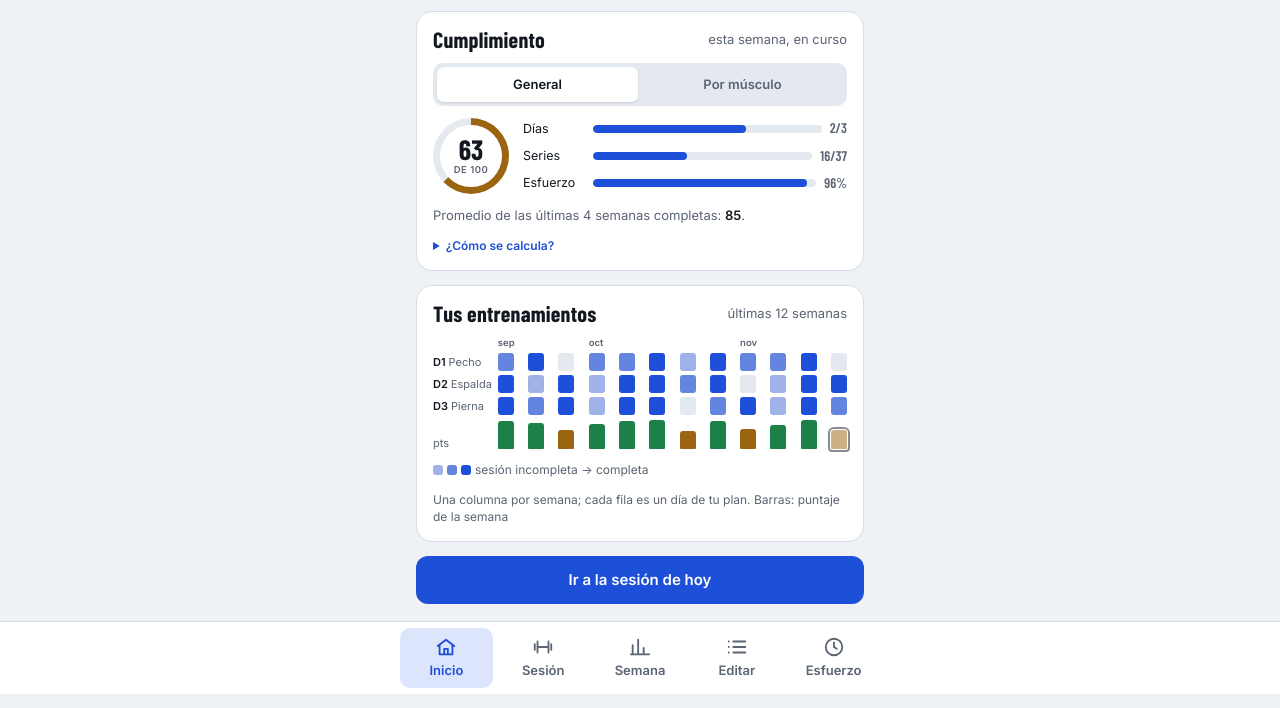
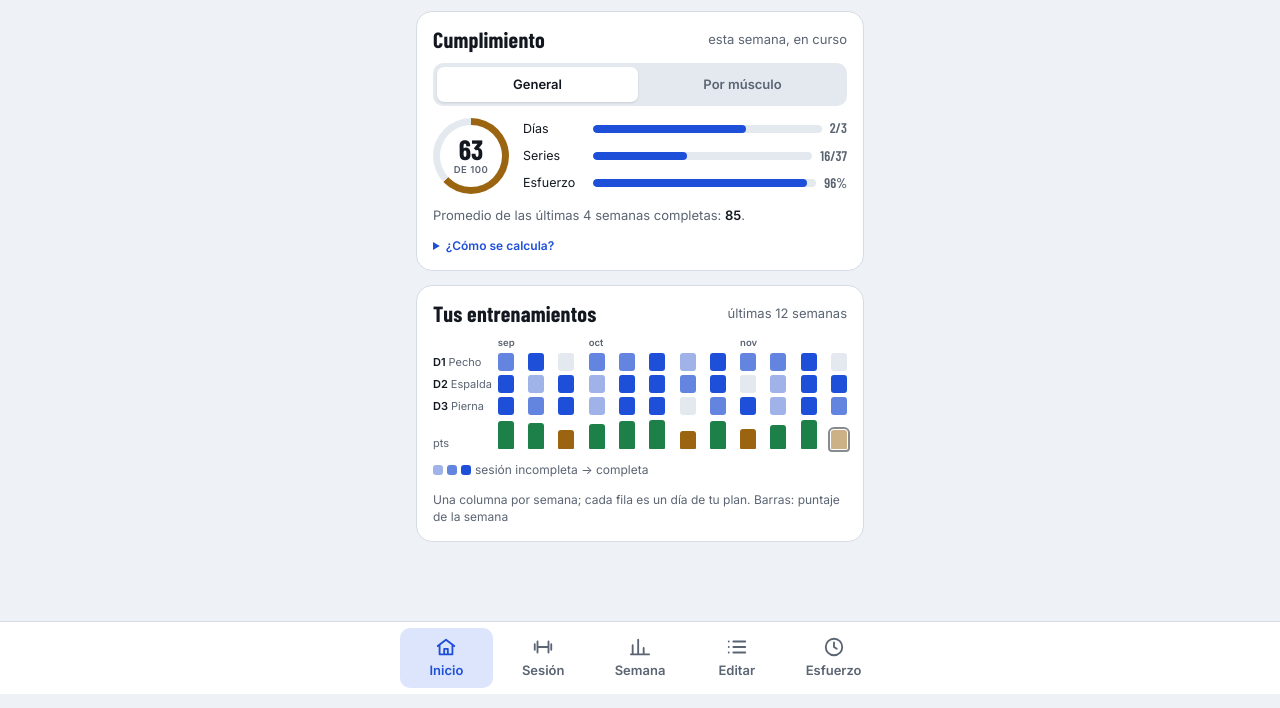
Before and after one commit to italocarreran/New-Gym, a plain HTML site: page prototipo/index.html in a window 1280 px wide. Shown: the part 106-814 px from the top of the page. Drawn offline with nearby package versions, Linux system fonts and the light colour scheme.

Commit message:
Prototipo: saca el botón "Ir a la sesión de hoy" del Inicio
Pedido de Italo en un comentario del prototipo.

Co-Authored-By: Claude Opus 5.5 <noreply@anthropic.com>
Claude-Session: https://claude.ai/code/session_01Wiqu2KeW6Cb1pWHsChQmSj

```diff
--- a/prototipo/index.html
+++ b/prototipo/index.html
@@ -1008,8 +1008,7 @@ function viewInicioApp() {
       <div class="cal-wrap" style="--nr:${NR}"><div class="cal-dl"><span></span>${RUT.slice(0, NR).map((x, k) => `<span><b>D${k + 1}</b>${x.name.split(' · ')[0]}</span>`).join('')}<span class="sc">pts</span></div><div class="cal">${celdas}</div></div>
       <div class="cal-leg"><span><i style="background:color-mix(in srgb, var(--accent) 35%, var(--surface-2))"></i><i style="background:color-mix(in srgb, var(--accent) 65%, var(--surface-2))"></i><i style="background:var(--accent)"></i>sesión incompleta → completa</span><span>Una columna por semana; cada fila es un día de tu plan. Barras: puntaje de la semana</span></div>
       ${det}
-    </section>
-    <button class="btn primary block" data-a="goSesion">Ir a la sesión de hoy</button>`;
+    </section>`;
 }
 function viewInicio() {
   const nx = nextRut(), r = RUT[nx];
```
Also changed, not shown: 1 other file.
